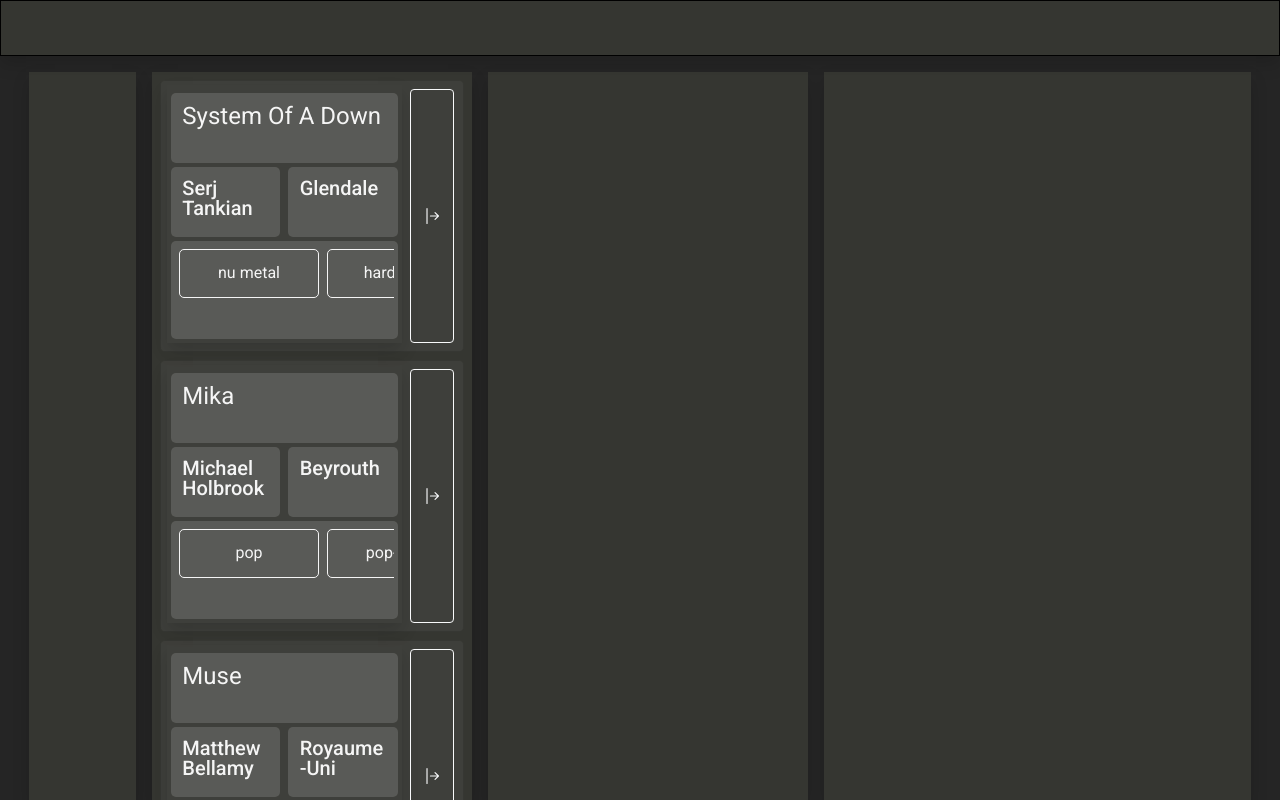
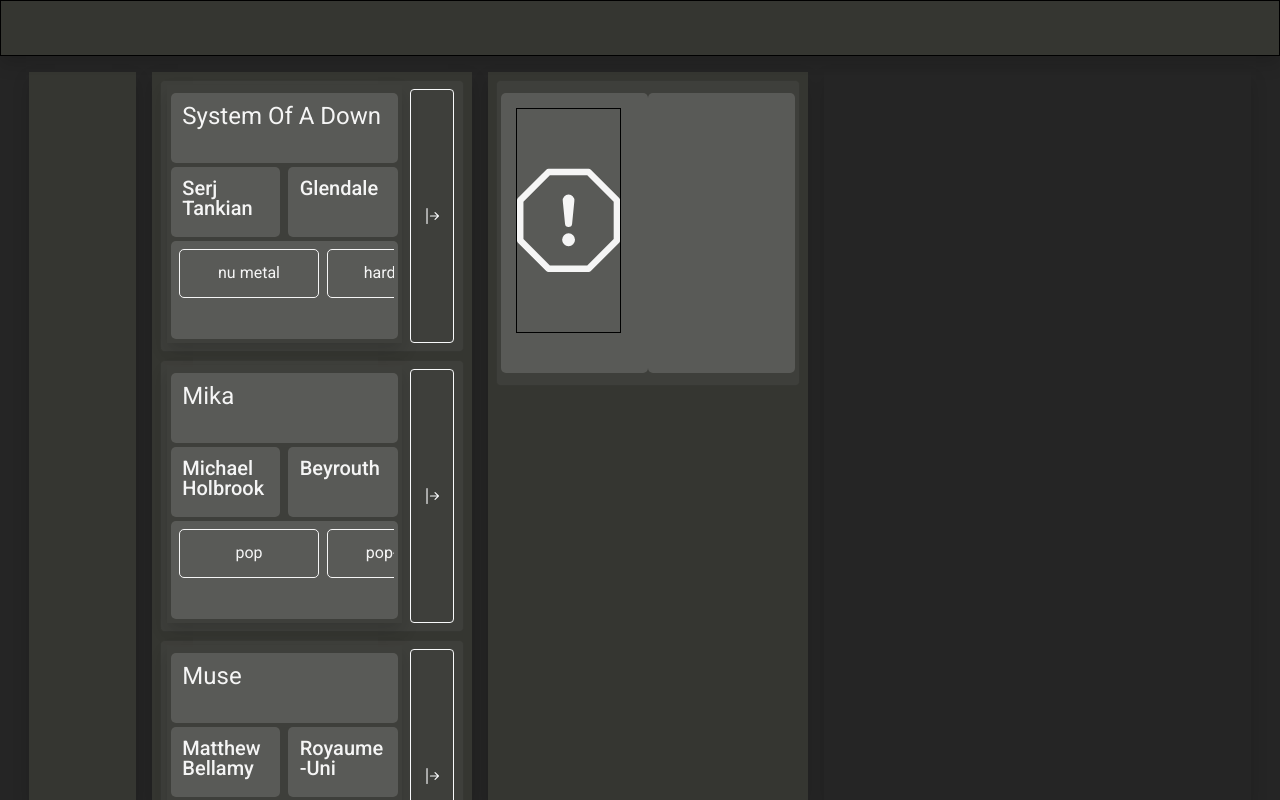
Before and after one commit to titouanfuchs/UHA401_FilRougeANGULAR, an Angular app: page / in a window 1280 px wide. Built offline with nearby package versions, Linux system fonts and the light colour scheme.

Commit message:
Début cartes albums

```diff
--- a/src/app/album-card/album-card.component.html
+++ b/src/app/album-card/album-card.component.html
@@ -1 +1,13 @@
-<p>album-card works!</p>
+<div class="container mb-2 p-2 card">
+  <div class="row h-100 p-1">
+    <div class="col dataSection ms-1" style="height: 20em">
+      <svg xmlns="http://www.w3.org/2000/svg" width="90%" height="90%" fill="currentColor" class="bi bi-exclamation-octagon borderBlack" viewBox="0 0 16 16">
+        <path d="M4.54.146A.5.5 0 0 1 4.893 0h6.214a.5.5 0 0 1 .353.146l4.394 4.394a.5.5 0 0 1 .146.353v6.214a.5.5 0 0 1-.146.353l-4.394 4.394a.5.5 0 0 1-.353.146H4.893a.5.5 0 0 1-.353-.146L.146 11.46A.5.5 0 0 1 0 11.107V4.893a.5.5 0 0 1 .146-.353L4.54.146zM5.1 1 1 5.1v5.8L5.1 15h5.8l4.1-4.1V5.1L10.9 1H5.1z"/>
+        <path d="M7.002 11a1 1 0 1 1 2 0 1 1 0 0 1-2 0zM7.1 4.995a.905.905 0 1 1 1.8 0l-.35 3.507a.552.552 0 0 1-1.1 0L7.1 4.995z"/>
+      </svg>
+    </div>
+    <div class="col dataSection me-1">
+
+    </div>
+  </div>
+</div>
--- a/src/app/album-card/album-card.component.scss
+++ b/src/app/album-card/album-card.component.scss
@@ -0,0 +1,15 @@
+.card{
+  background-color: rgba(245, 245, 245, 0.05);
+  border-radius: 5px;
+  height: fit-content;
+  width: 100%;
+}
+
+.dataSection{
+  background-color: rgba(245, 245, 245, 0.15);
+  border-radius: 5px;
+
+  overflow: hidden;
+
+  padding: 5%;
+}
--- a/src/app/app.component.html
+++ b/src/app/app.component.html
@@ -12,10 +12,10 @@
     <div class="m-2 col-3 p-2 overflow-auto justify-content-center sectionBackground shadow" style="max-height: 99%"> <!--Groupes-->
       <app-group-card *ngFor="let groupe of groupes" [GroupID]="groupe['id']" [GroupName]="groupe['nom']" [GroupChanteur]="groupe['chanteur']" [GroupOrigin]="groupe['origin']" [GroupGenres]="groupe['genres']"></app-group-card>
     </div>
-    <div class="m-2 col-3 sectionBackground shadow"> <!--Albums-->
-
+    <div class="m-2 col-3 p-2 overflow-auto justify-content-center sectionBackground shadow" style="max-height: 99%"> <!--Albums-->
+      <app-album-card></app-album-card>
     </div>
-    <div class="m-2 col-4 sectionBackground shadow"> <!--Details-->
+    <div class="m-2 col-4 section Background shadow"> <!--Details-->
 
     </div>
   </div>
```
